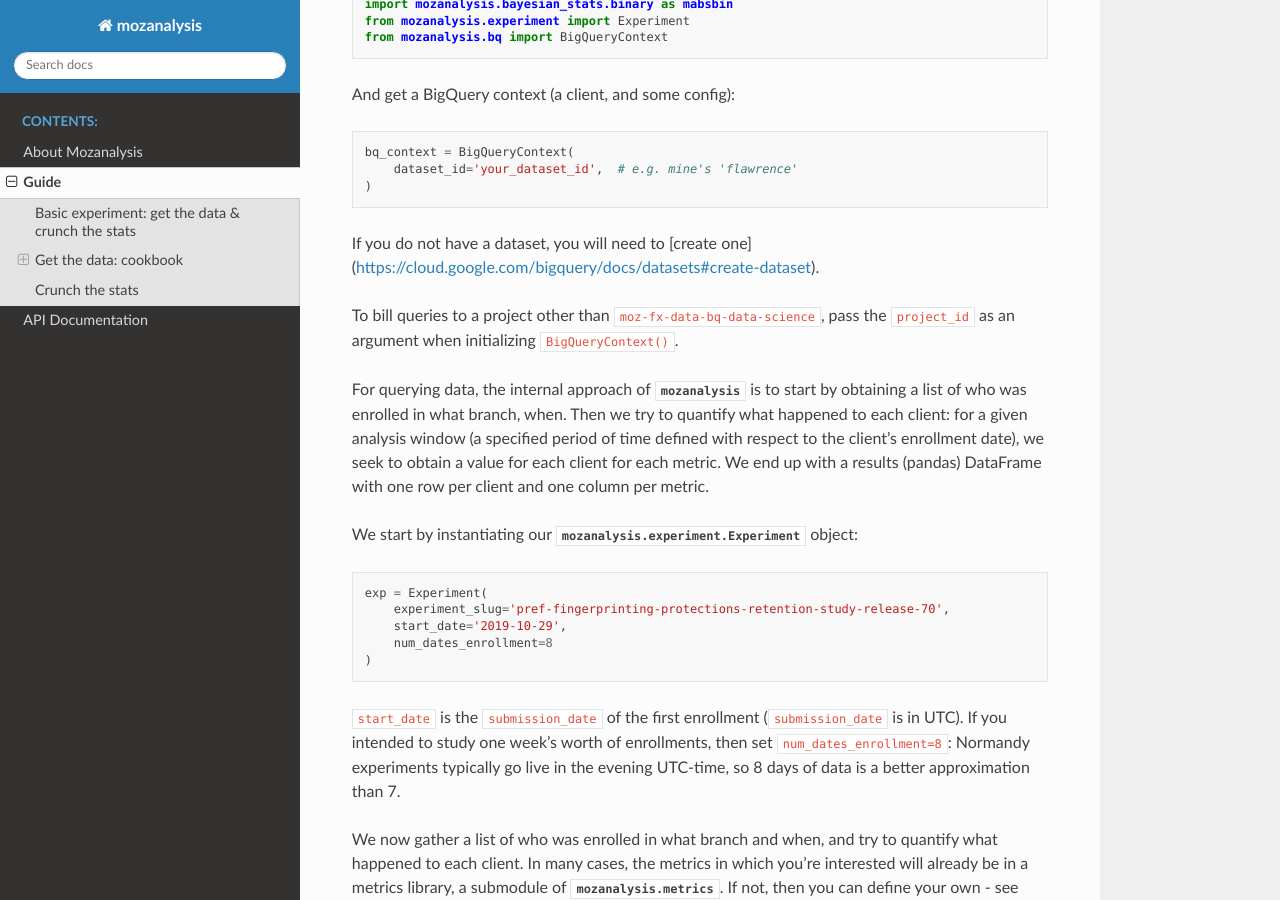
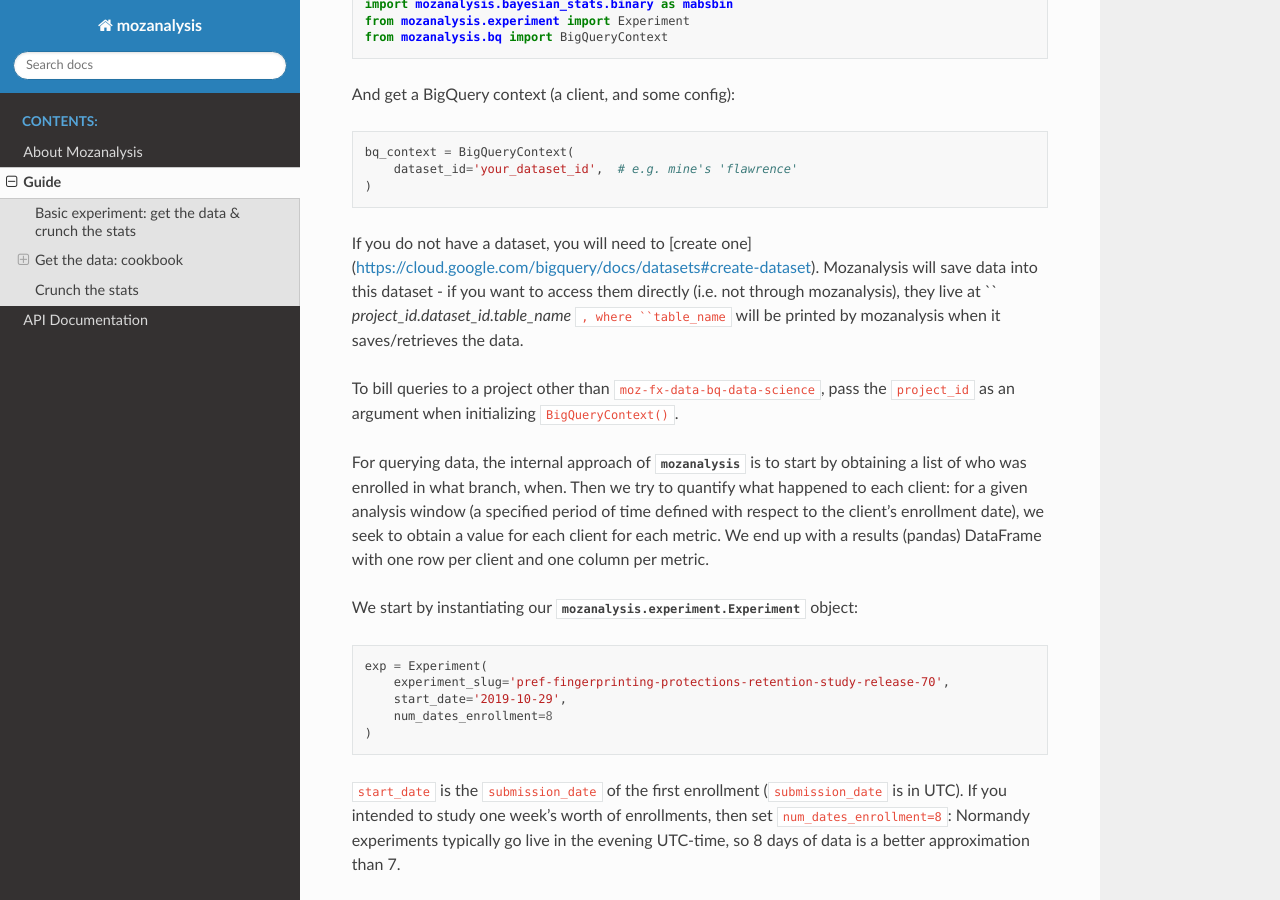
Before and after one commit to mozilla/mozanalysis, a Sphinx documentation site: the page built from docs/guide.rst, in a window 1280 px wide and 900 px high, scrolled down 658 px. Built offline with Sphinx 7.4.7 and the Read the Docs theme 2.0.0, drawn with Linux system fonts in a browser that asks for light colours.

Commit message:
Add more details about datasets

```diff
--- a/docs/guide.rst
+++ b/docs/guide.rst
@@ -31,7 +31,7 @@ And get a BigQuery context (a client, and some config)::
         dataset_id='your_dataset_id',  # e.g. mine's 'flawrence'
     )
 
-If you do not have a dataset, you will need to [create one](https://cloud.google.com/bigquery/docs/datasets#create-dataset).
+If you do not have a dataset, you will need to [create one](https://cloud.google.com/bigquery/docs/datasets#create-dataset). Mozanalysis will save data into this dataset - if you want to access them directly (i.e. not through mozanalysis), they live at `` `project_id.dataset_id.table_name` ``, where ``table_name`` will be printed by mozanalysis when it saves/retrieves the data.
 
 To bill queries to a project other than ``moz-fx-data-bq-data-science``, pass the ``project_id`` as an argument when initializing ``BigQueryContext()``.
 
```
